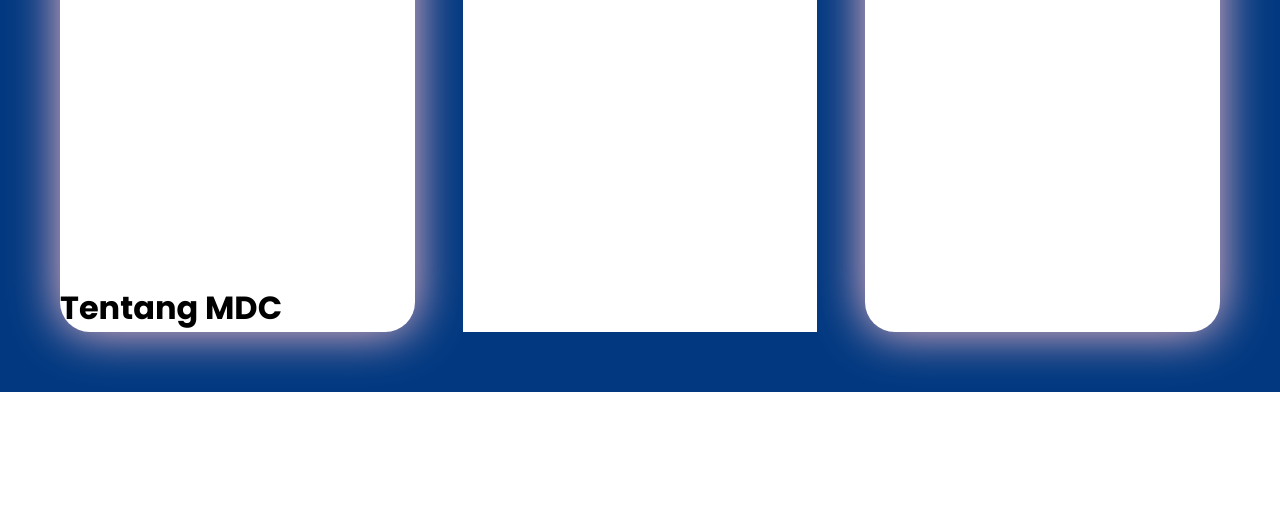
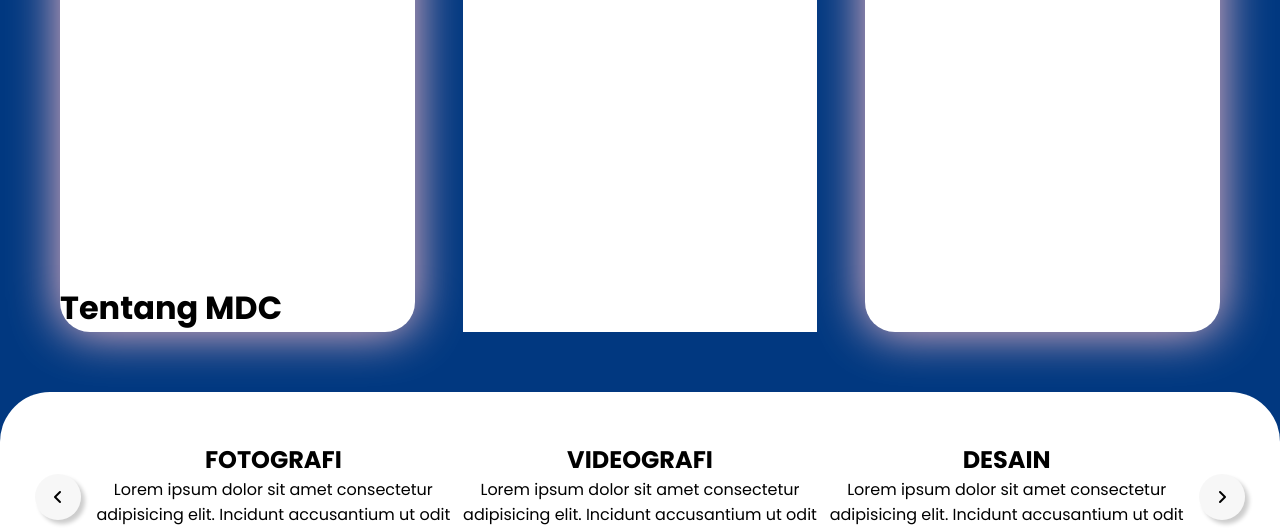
Before and after one commit to Vien-Lumiere/MDC-Profile-Web, a plain HTML site: page page/home_page.html in a window 1280 px wide. Shown: the part 590-1121 px from the top of the page. Drawn offline with nearby package versions, Linux system fonts and the light colour scheme.

Commit message:
Refactor curvebox structure and styles for improved layout

```diff
--- a/Styling/home-page.css
+++ b/Styling/home-page.css
@@ -299,7 +299,6 @@ li hr.timer {
   flex-direction: column;
   justify-content: center;
   align-items: center;
-  gap: 2rem;
   width: 100%;
 }
 
@@ -314,14 +313,6 @@ li hr.timer {
   gap: 3rem;
   padding: 60px;
 }
-
-.curvebox {
-  display: block;
-  height: 100px;
-  background-color: white;
-  width: 100%;
-}
-
 .main-explanation .aboutmdc {
   display: flex;
   flex: 1;
@@ -332,7 +323,6 @@ li hr.timer {
   box-shadow: 0 0 50px pink;
   align-items: end;
 }
-
 .main-explanation .mdcrobot {
   display: flex;
   flex: 1;
@@ -340,7 +330,6 @@ li hr.timer {
   height: 400px;
   background-color: white;
 }
-
 .main-explanation .lookart {
   display: flex;
   flex: 1;
@@ -351,6 +340,22 @@ li hr.timer {
   box-shadow: 0 0 50px pink;
 }
 
+/* ========== CURVEBOX ========== */
+.containercurvebox {
+  display: flex;
+  background-color: #013880;
+  width: 100%;
+}
+
+.curvebox {
+  display: flex;
+  height: 50px;
+  background-color: white;
+  width: 100%;
+  border-radius: 100px 100px 0 0;
+}
+
+/* ========== CARD WRAPPER ========== */
 .card-wrapper i {
   top: 50%;
   width: 46px;
--- a/page/home_page.html
+++ b/page/home_page.html
@@ -71,7 +71,9 @@
                     <h1>Lihat Karya</h1>
                 </div>
             </div>
-            <div class="curvebox"></div>
+            <div class="containercurvebox">
+                <div class="curvebox"></div>
+            </div>
             <div class="card-wrapper">
                 <i id="left" class="fa-solid fa-angle-left"></i>
                 <div class="card-slider" slide-progress="1">
```
